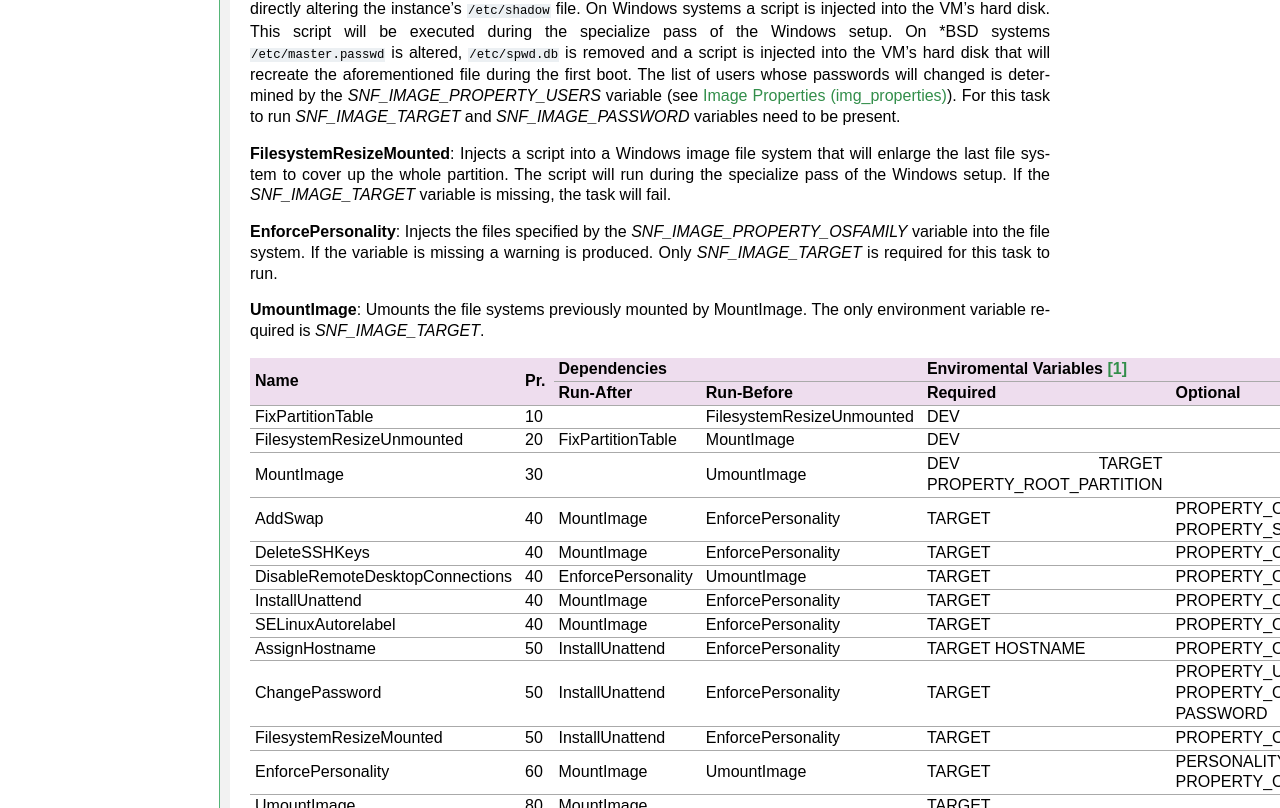
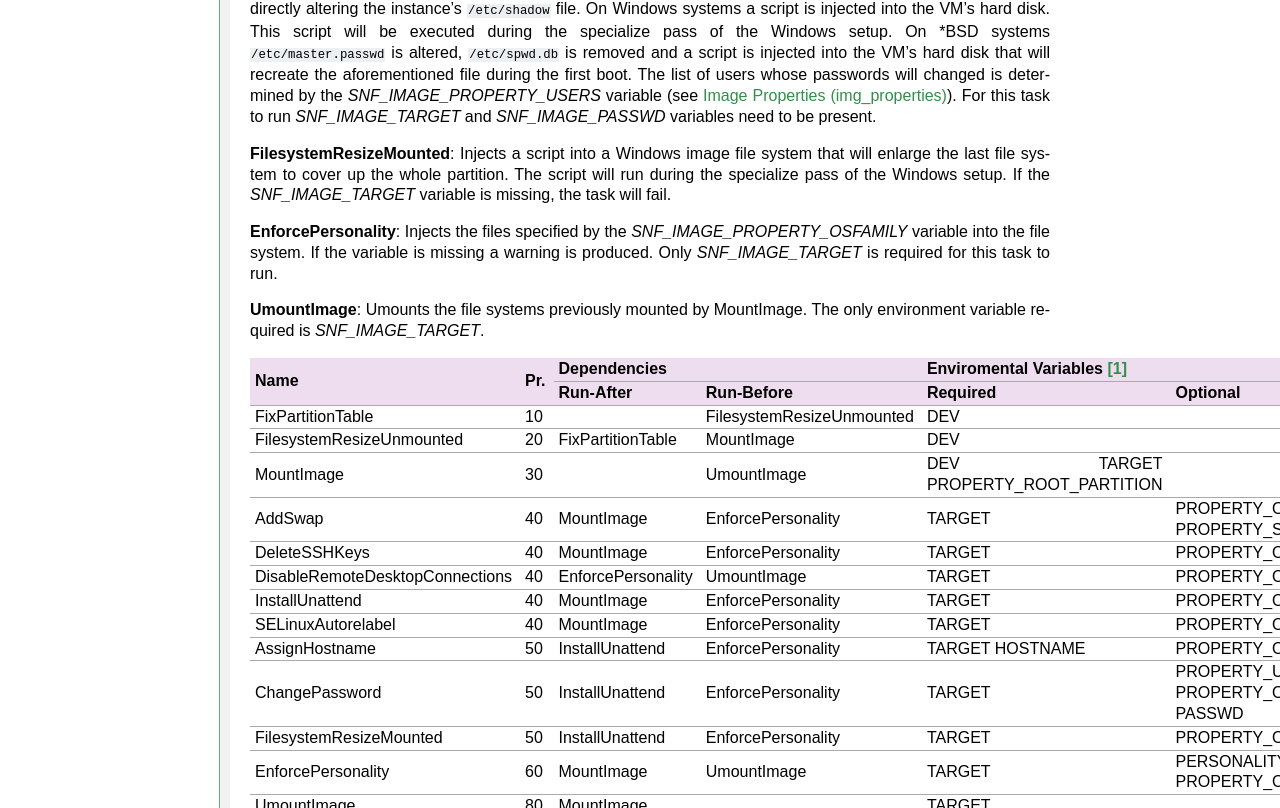
Before and after one commit to grnet/snf-image, a Sphinx documentation site: the page built from docs/architecture.rst, in a window 1280 px wide and 1400 px high, scrolled down 3212 px. Shown: the part 152-960 px from the top of the window. Built offline with Sphinx 7.4.7, drawn with Linux system fonts in a browser that asks for light colours.

Commit message:
Uniformly use PASSWD in variable names
Till now, half of the variable names that referred to passwords contained
PASSWORD in their name and half contained PASSWD

```diff
--- a/docs/architecture.rst
+++ b/docs/architecture.rst
@@ -191,7 +191,7 @@ Windows setup. On \*BSD systems ``/etc/master.passwd`` is altered,
 that will recreate the aforementioned file during the first boot. The list of
 users whose passwords will changed is determined by the
 *SNF_IMAGE_PROPERTY_USERS* variable (see :ref:`image-properties`). For this
-task to run *SNF_IMAGE_TARGET* and *SNF_IMAGE_PASSWORD* variables need to be
+task to run *SNF_IMAGE_TARGET* and *SNF_IMAGE_PASSWD* variables need to be
 present.
 
 **FilesystemResizeMounted**: Injects a script into a Windows image file system
@@ -208,43 +208,43 @@ task to run.
 only environment variable required is *SNF_IMAGE_TARGET*.
 
 
-+-------------------------------+---+--------------------------------------------+--------------------------------------------------+
-|                               |   |               Dependencies                 |               Enviromental Variables [#]_        |
-+          Name                 |   +------------------+-------------------------+-------------------------+------------------------+
-|                               |Pr.|        Run-After |        Run-Before       |        Required         |      Optional          |
-+===============================+===+==================+=========================+=========================+========================+
-|FixPartitionTable              |10 |                  |FilesystemResizeUnmounted|DEV                      |                        |
-+-------------------------------+---+------------------+-------------------------+-------------------------+------------------------+
-|FilesystemResizeUnmounted      |20 |FixPartitionTable |MountImage               |DEV                      |                        |
-+-------------------------------+---+------------------+-------------------------+-------------------------+------------------------+
-|MountImage                     |30 |                  |UmountImage              |DEV                      |                        |
-|                               |   |                  |                         |TARGET                   |                        |
-|                               |   |                  |                         |PROPERTY_ROOT_PARTITION  |                        |
-+-------------------------------+---+------------------+-------------------------+-------------------------+------------------------+
-|AddSwap                        |40 |MountImage        |EnforcePersonality       |TARGET                   |PROPERTY_OSFAMILY       |
-|                               |   |                  |                         |                         |PROPERTY_SWAP           |
-+-------------------------------+---+------------------+-------------------------+-------------------------+------------------------+
-|DeleteSSHKeys                  |40 |MountImage        |EnforcePersonality       |TARGET                   |PROPERTY_OSFAMILY       |
-+-------------------------------+---+------------------+-------------------------+-------------------------+------------------------+
-|DisableRemoteDesktopConnections|40 |EnforcePersonality|UmountImage              |TARGET                   |PROPERTY_OSFAMILY       |
-+-------------------------------+---+------------------+-------------------------+-------------------------+------------------------+
-|InstallUnattend                |40 |MountImage        |EnforcePersonality       |TARGET                   |PROPERTY_OSFAMILY       |
-+-------------------------------+---+------------------+-------------------------+-------------------------+------------------------+
-|SELinuxAutorelabel             |40 |MountImage        |EnforcePersonality       |TARGET                   |PROPERTY_OSFAMILY       |
-+-------------------------------+---+------------------+-------------------------+-------------------------+------------------------+
-|AssignHostname                 |50 |InstallUnattend   |EnforcePersonality       |TARGET                   |                        |
-|                               |   |                  |                         |HOSTNAME                 |PROPERTY_OSFAMILY       |
-+-------------------------------+---+------------------+-------------------------+-------------------------+------------------------+
-|ChangePassword                 |50 |InstallUnattend   |EnforcePersonality       |TARGET                   |PROPERTY_USERS          |
-|                               |   |                  |                         |                         |PROPERTY_OSFAMILY       |
-|                               |   |                  |                         |                         |PASSWORD                |
-+-------------------------------+---+------------------+-------------------------+-------------------------+------------------------+
-|FilesystemResizeMounted        |50 |InstallUnattend   |EnforcePersonality       |TARGET                   |PROPERTY_OSFAMILY       |
-+-------------------------------+---+------------------+-------------------------+-------------------------+------------------------+
-|EnforcePersonality             |60 |MountImage        |UmountImage              |TARGET                   |PERSONALITY             |
-|                               |   |                  |                         |                         |PROPERTY_OSFAMILY       |
-+-------------------------------+---+------------------+-------------------------+-------------------------+------------------------+
-|UmountImage                    |80 |MountImage        |                         |TARGET                   |                        |
-+-------------------------------+---+------------------+-------------------------+-------------------------+------------------------+
++-------------------------------+---+--------------------------------------------+-------------------------------------------+
+|                               |   |               Dependencies                 |         Enviromental Variables [#]_       |
++          Name                 |   +------------------+-------------------------+-------------------------+-----------------+
+|                               |Pr.|        Run-After |        Run-Before       |        Required         |   Optional      |
++===============================+===+==================+=========================+=========================+=================+
+|FixPartitionTable              |10 |                  |FilesystemResizeUnmounted|DEV                      |                 |
++-------------------------------+---+------------------+-------------------------+-------------------------+-----------------+
+|FilesystemResizeUnmounted      |20 |FixPartitionTable |MountImage               |DEV                      |                 |
++-------------------------------+---+------------------+-------------------------+-------------------------+-----------------+
+|MountImage                     |30 |                  |UmountImage              |DEV                      |                 |
+|                               |   |                  |                         |TARGET                   |                 |
+|                               |   |                  |                         |PROPERTY_ROOT_PARTITION  |                 |
++-------------------------------+---+------------------+-------------------------+-------------------------+-----------------+
+|AddSwap                        |40 |MountImage        |EnforcePersonality       |TARGET                   |PROPERTY_OSFAMILY|
+|                               |   |                  |                         |                         |PROPERTY_SWAP    |
++-------------------------------+---+------------------+-------------------------+-------------------------+-----------------+
+|DeleteSSHKeys                  |40 |MountImage        |EnforcePersonality       |TARGET                   |PROPERTY_OSFAMILY|
++-------------------------------+---+------------------+-------------------------+-------------------------+-----------------+
+|DisableRemoteDesktopConnections|40 |EnforcePersonality|UmountImage              |TARGET                   |PROPERTY_OSFAMILY|
++-------------------------------+---+------------------+-------------------------+-------------------------+-----------------+
+|InstallUnattend                |40 |MountImage        |EnforcePersonality       |TARGET                   |PROPERTY_OSFAMILY|
++-------------------------------+---+------------------+-------------------------+-------------------------+-----------------+
+|SELinuxAutorelabel             |40 |MountImage        |EnforcePersonality       |TARGET                   |PROPERTY_OSFAMILY|
++-------------------------------+---+------------------+-------------------------+-------------------------+-----------------+
+|AssignHostname                 |50 |InstallUnattend   |EnforcePersonality       |TARGET                   |                 |
+|                               |   |                  |                         |HOSTNAME                 |PROPERTY_OSFAMILY|
++-------------------------------+---+------------------+-------------------------+-------------------------+-----------------+
+|ChangePassword                 |50 |InstallUnattend   |EnforcePersonality       |TARGET                   |PROPERTY_USERS   |
+|                               |   |                  |                         |                         |PROPERTY_OSFAMILY|
+|                               |   |                  |                         |                         |PASSWD           |
++-------------------------------+---+------------------+-------------------------+-------------------------+-----------------+
+|FilesystemResizeMounted        |50 |InstallUnattend   |EnforcePersonality       |TARGET                   |PROPERTY_OSFAMILY|
++-------------------------------+---+------------------+-------------------------+-------------------------+-----------------+
+|EnforcePersonality             |60 |MountImage        |UmountImage              |TARGET                   |PERSONALITY      |
+|                               |   |                  |                         |                         |PROPERTY_OSFAMILY|
++-------------------------------+---+------------------+-------------------------+-------------------------+-----------------+
+|UmountImage                    |80 |MountImage        |                         |TARGET                   |                 |
++-------------------------------+---+------------------+-------------------------+-------------------------+-----------------+
 
 .. [#] all environment variables are prefixed with *SNF_IMAGE_*
--- a/docs/interface.rst
+++ b/docs/interface.rst
@@ -151,7 +151,7 @@ Optional properties
    exists in the above-mentioned location. For more information on "answer
    files" please refer to :ref:`windows-deployment`.
 
- * **PASSWORD_HASHING_METHOD=md5|sha1|blowfish|sha256|sha512**
+ * **PASSWD_HASHING_METHOD=md5|sha1|blowfish|sha256|sha512**
    This property can be used on Unix instances to specify the method to be used
    to hash the users password. By default this is determined by the type of the
    instance. For Linux and FreeBSD instances ``sha512`` is used, for OpenBSD
```
Also changed, not shown: 2 other files.
